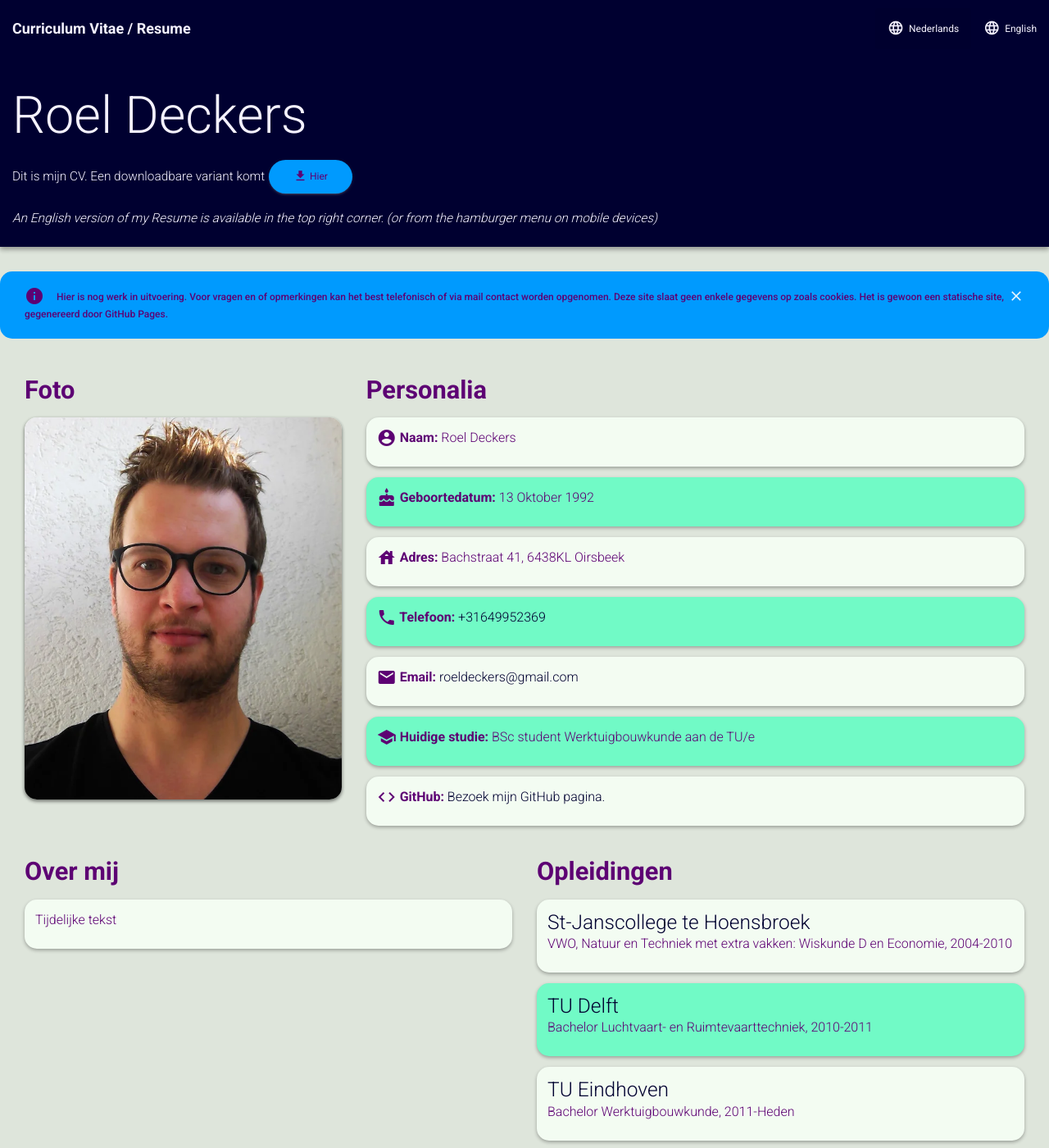
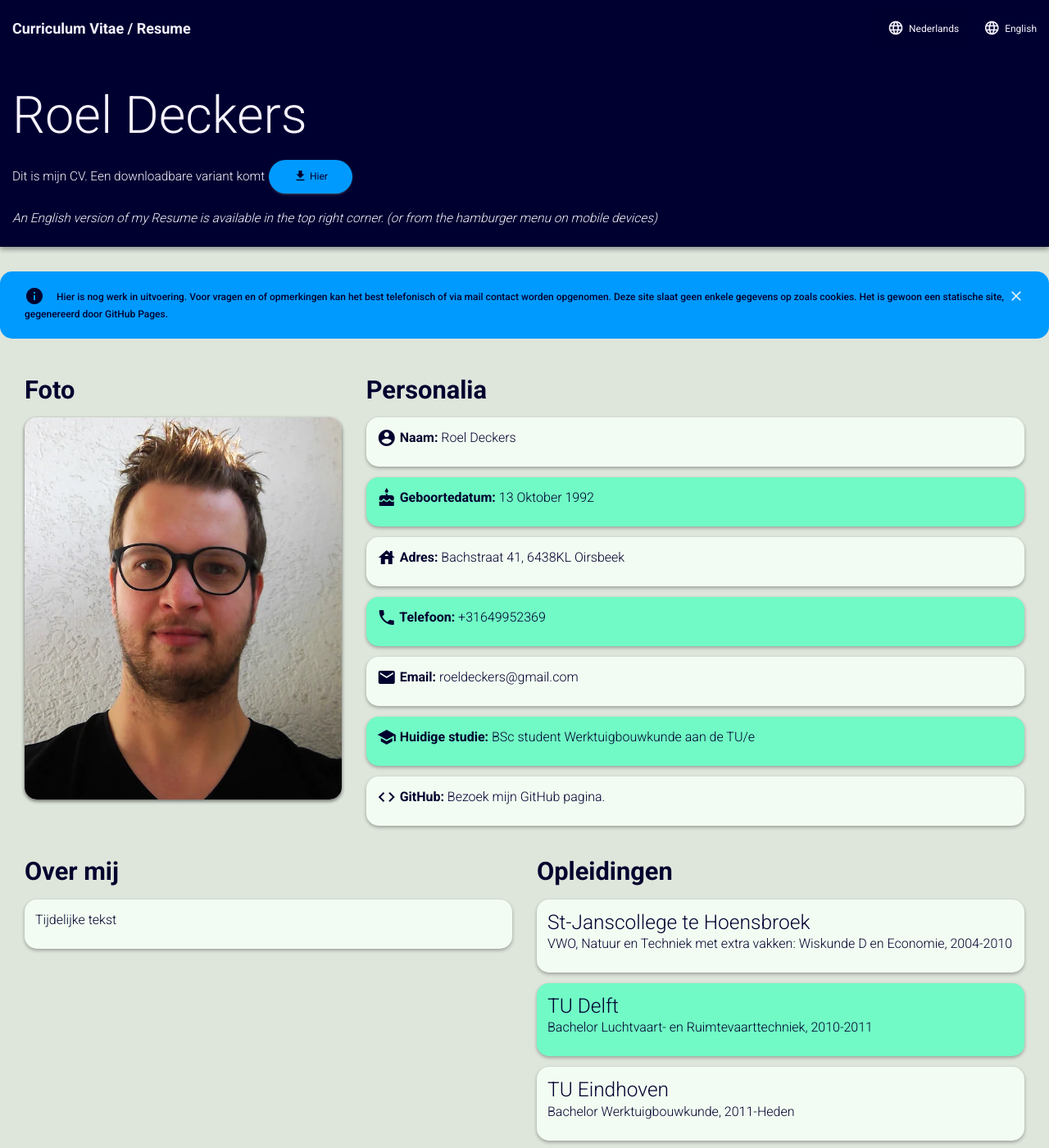
Before and after one commit to RoelD/CV, a Jekyll site: the page built from index.html, in a window 1280 px wide and 1400 px high. Shown: the whole window at 82% size. Built offline with Jekyll 4.4.1, drawn with Linux system fonts in a browser that asks for light colours.

Commit message:
Style: Color tweak.
Add orange as well. Because i like it in my new logo

```diff
--- a/assets/css/style.css
+++ b/assets/css/style.css
@@ -8,9 +8,10 @@
   --accentMedium: #009AFE;
   --accentLight: #71FAC6;
   --textLight: #F5F2FF;
-  --textDark: #5D0073;
+  --textDark: #00002E;
   --bodyBackground: #dee5db;
   --cardBackground: #f3fcf2;
+  --alertBackground: #FFAB03;
 
   /* Paddings, radius and fontsizes */
   --fontSizeJumbotron: 16px;
```
